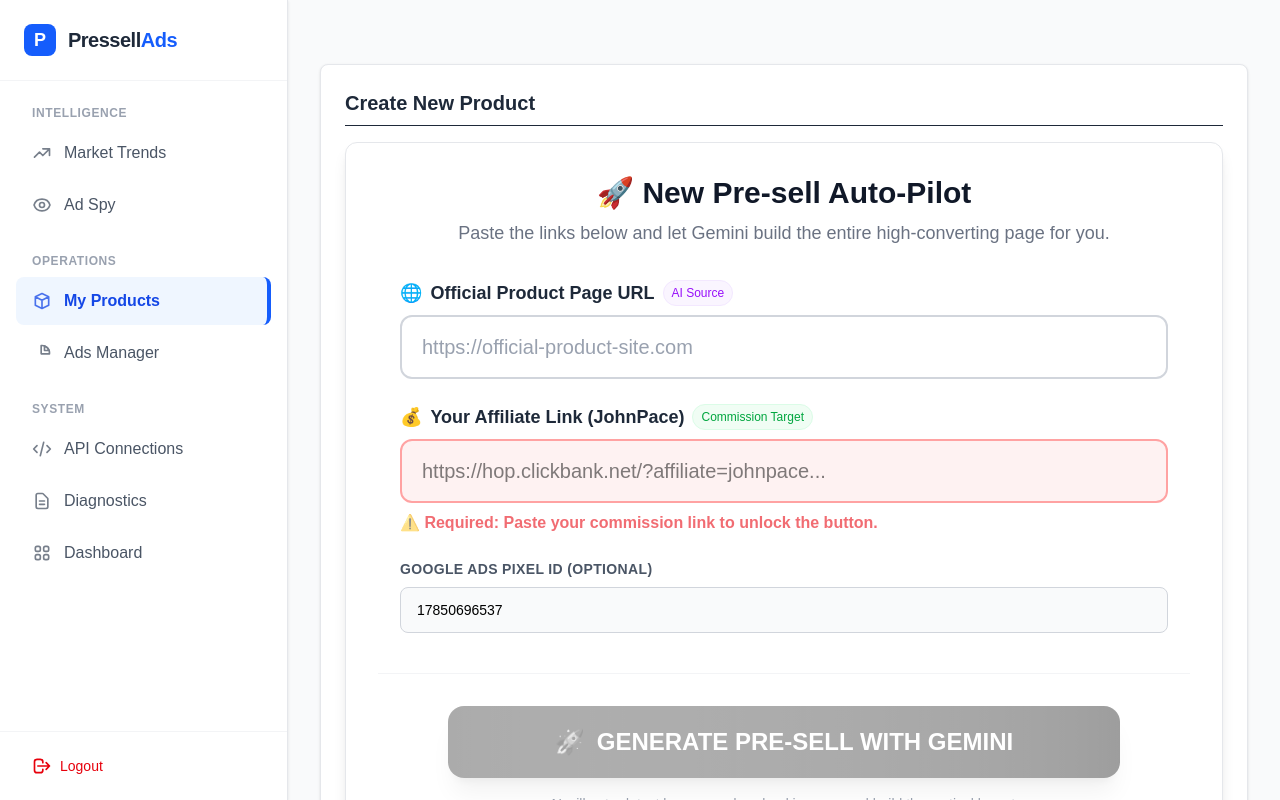
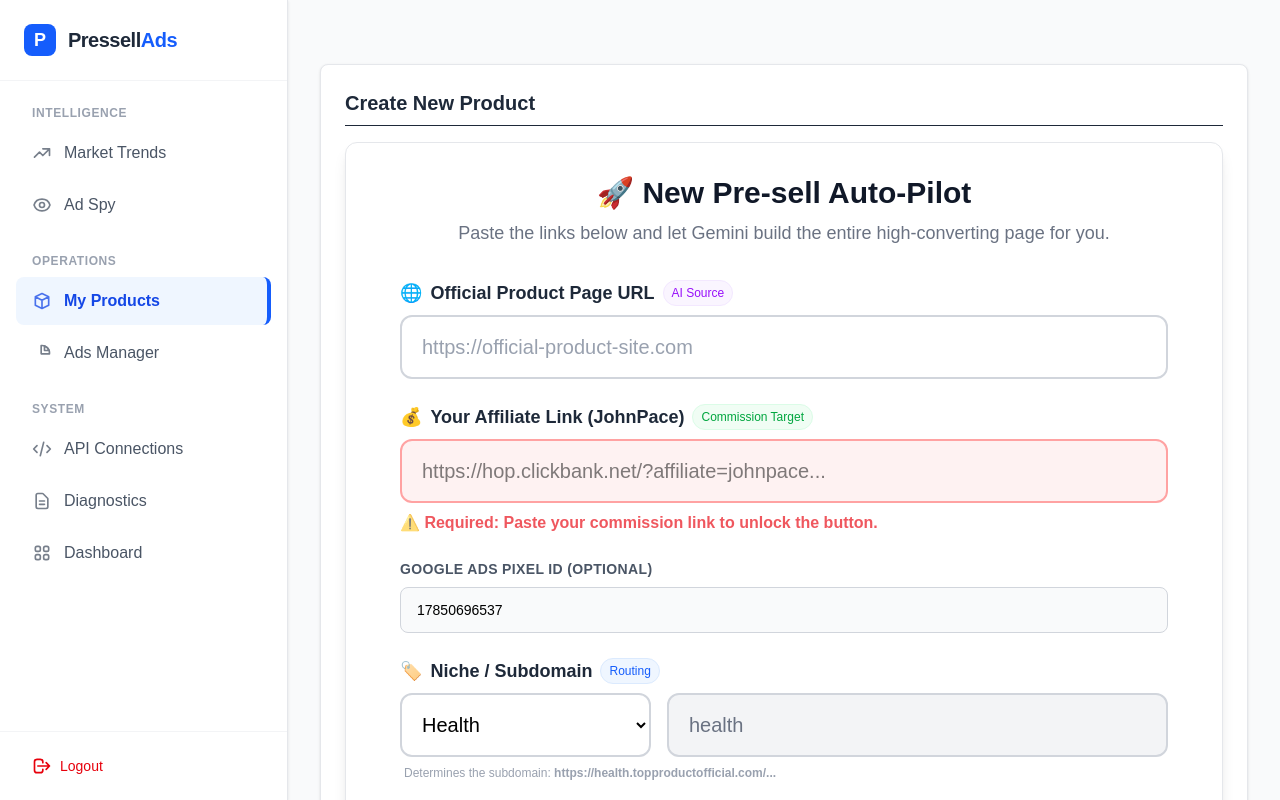
Before and after one commit to johndallapace-rgb/pressell-googleads, a Next.js app: page /admin/products/new in a window 1280 px wide. Shown: the top 800 px of the page. Built offline with nearby package versions, Linux system fonts and the light colour scheme.

Commit message:
Feat: Add Vertical/Subdomain selection to Auto-Pilot and sync with KV

```diff
--- a/src/app/api/admin/products/auto-create/route.ts
+++ b/src/app/api/admin/products/auto-create/route.ts
@@ -23,7 +23,7 @@
         return NextResponse.json({ error: 'Unauthorized' }, { status: 401 });
     }
 
-    const { importUrl, name, competitorAds, country } = await request.json();
+    const { importUrl, name, competitorAds, country, vertical } = await request.json();
 
     if (!importUrl || !name) {
         // Fallback: If name is missing, try to extract from importUrl again (Double Safety)
@@ -34,20 +34,20 @@
                 const extractedName = hostParts.length > 2 ? hostParts[1] : hostParts[0];
                 console.log(`[Auto-Create] Name missing, auto-extracted: ${extractedName}`);
                 // Proceed with extracted name
-                return await handleCreation(request, importUrl, extractedName, competitorAds, country);
+                return await handleCreation(request, importUrl, extractedName, competitorAds, country, vertical);
             } catch(e) {}
         }
         return NextResponse.json({ error: 'Missing importUrl or name' }, { status: 400 });
     }
 
-    return await handleCreation(request, importUrl, name, competitorAds, country);
+    return await handleCreation(request, importUrl, name, competitorAds, country, vertical);
   } catch (error: any) {
     console.error('[Auto-Create] Error:', error);
     return NextResponse.json({ error: error.message }, { status: 500 });
   }
 }
 
-async function handleCreation(request: NextRequest, importUrl: string, name: string, competitorAds: string, country: string) {
+async function handleCreation(request: NextRequest, importUrl: string, name: string, competitorAds: string, country: string, userVertical?: string) {
     // 0. URL Validation
     try {
         new URL(importUrl);
@@ -201,8 +201,8 @@
          console.log(`[Auto-Create] Slug shortened: ${data.slug} -> ${finalSlug}`);
     }
 
-    // Force Vertical from AI or fallback to 'health' (safest default)
-    const finalVertical = (data.vertical || 'health').toLowerCase();
+    // Force Vertical from User Input (Priority) -> AI -> 'health' (safest default)
+    const finalVertical = (userVertical || data.vertical || 'health').toLowerCase();
 
     const newProduct: ProductConfig = {
         slug: finalSlug,
--- a/src/components/admin/CreateProductForm.tsx
+++ b/src/components/admin/CreateProductForm.tsx
@@ -218,7 +218,8 @@
             importUrl: formData.official_url,
             name: productName,
             competitorAds: competitorAds,
-            country: formData.language.toUpperCase() // e.g. "EN" -> "EN"
+            country: formData.language.toUpperCase(), // e.g. "EN" -> "EN"
+            vertical: formData.vertical // Pass the selected vertical/niche
         })
       });
 
@@ -362,6 +363,40 @@
                     />
                 </div>
 
+                {/* 4. Vertical / Subdomain (Routing) */}
+                <div>
+                    <label className="block text-lg font-bold text-gray-800 mb-2 flex items-center gap-2">
+                        <span>🏷️</span> Niche / Subdomain
+                        <span className="text-xs font-normal text-blue-600 bg-blue-50 px-2 py-1 rounded-full border border-blue-100">Routing</span>
+                    </label>
+                    <div className="flex gap-4">
+                        <select
+                            value={formData.vertical}
+                            onChange={(e) => setFormData(prev => ({ ...prev, vertical: e.target.value }))}
+                            className="w-1/3 border-2 border-gray-300 rounded-xl px-4 py-4 text-xl text-black bg-white focus:border-blue-500 outline-none"
+                        >
+                            <option value="health">Health</option>
+                            <option value="diy">DIY / Home</option>
+                            <option value="finance">Finance</option>
+                            <option value="dating">Dating</option>
+                            <option value="pets">Pets</option>
+                            <option value="gadgets">Gadgets</option>
+                            <option value="other">Other / Custom</option>
+                        </select>
+                        <input
+                            type="text"
+                            value={formData.vertical === 'other' ? '' : formData.vertical}
+                            onChange={(e) => setFormData(prev => ({ ...prev, vertical: e.target.value.toLowerCase().replace(/[^a-z0-9-]/g, '') }))}
+                            placeholder="custom-niche"
+                            disabled={formData.vertical !== 'other' && ['health', 'diy', 'finance', 'dating', 'pets', 'gadgets'].includes(formData.vertical)}
+                            className={`w-2/3 border-2 border-gray-300 rounded-xl px-5 py-4 text-xl text-black font-mono outline-none transition-all ${formData.vertical !== 'other' && ['health', 'diy', 'finance', 'dating', 'pets', 'gadgets'].includes(formData.vertical) ? 'bg-gray-100 text-gray-500 cursor-not-allowed' : 'bg-white focus:border-blue-500'}`}
+                        />
+                    </div>
+                    <p className="text-xs text-gray-400 mt-2 ml-1">
+                        Determines the subdomain: <strong>https://{formData.vertical || 'health'}.topproductofficial.com/...</strong>
+                    </p>
+                </div>
+
             </div>
 
             {/* Action Area */}
```
